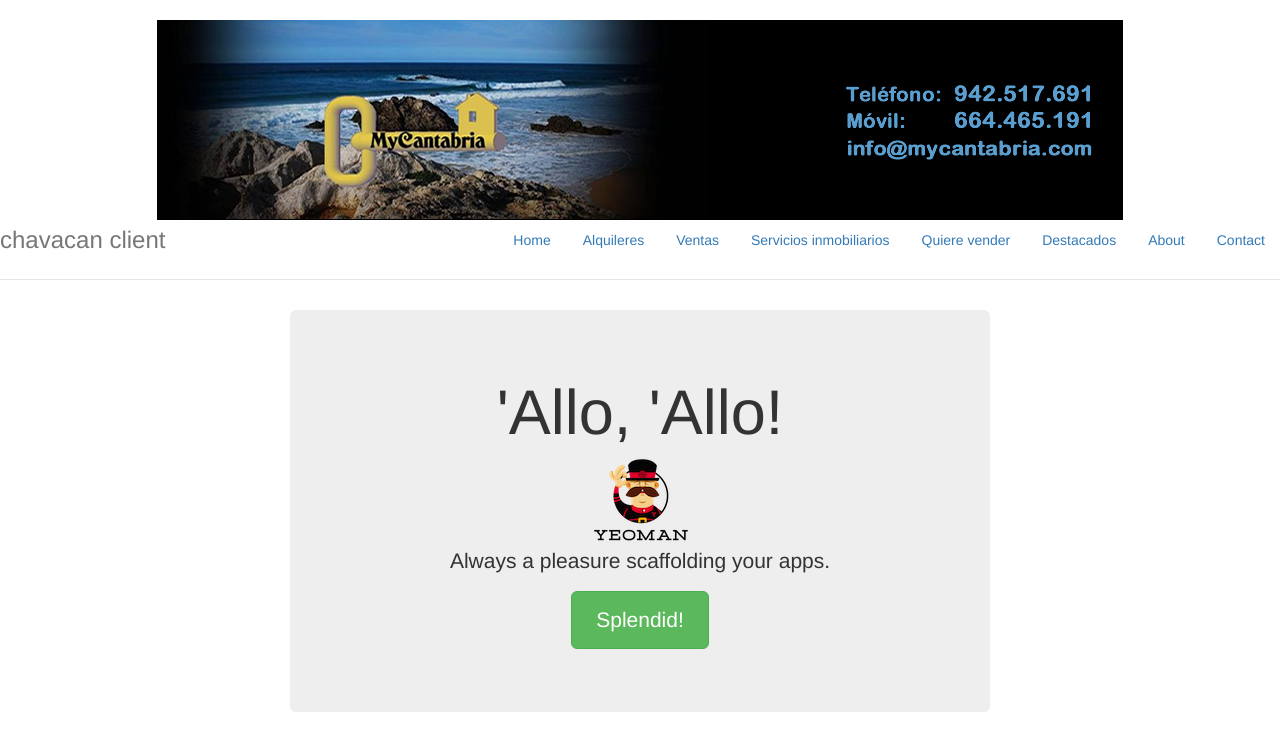
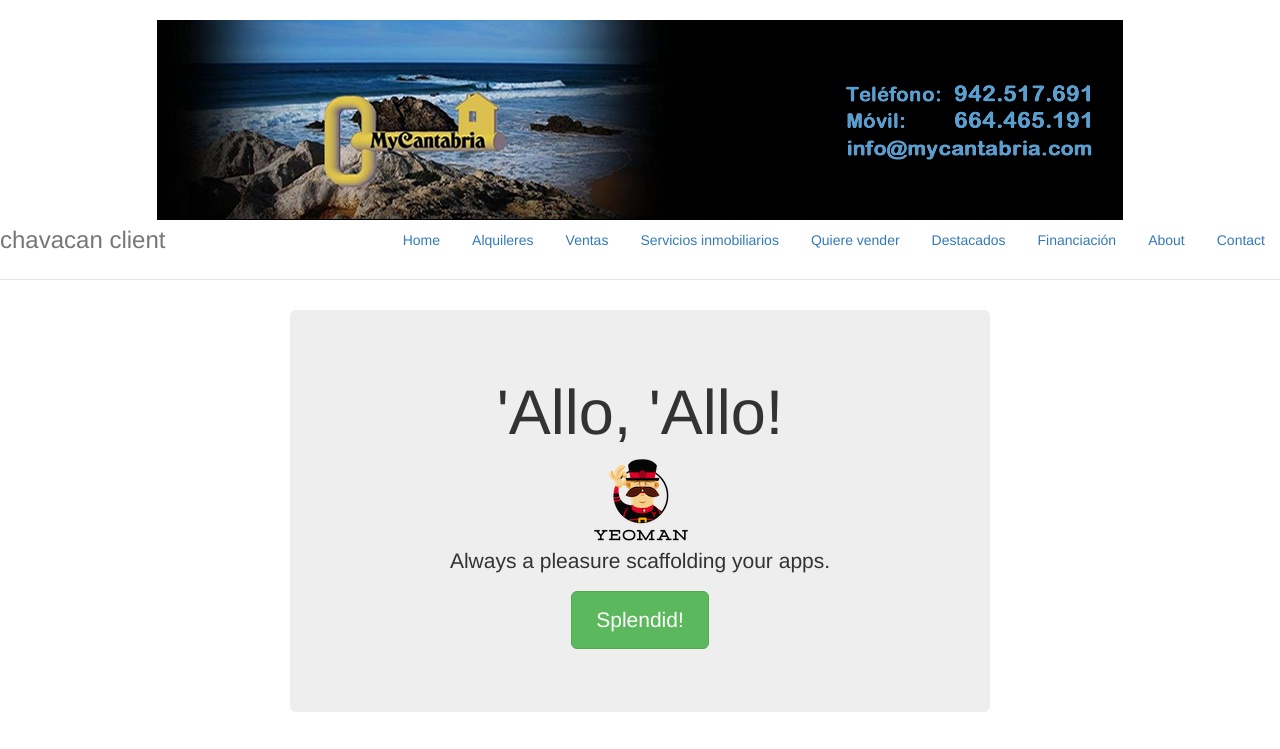
Before and after one commit to rchavarria/chavacan-client, a website: page app/index.html in a window 1280 px wide. Shown: the top 749 px of the page. Drawn offline with nearby package versions, Linux system fonts and the light colour scheme; some packages are replaced by stand-ins of ours; files that its build step writes are made by us from their sources.

Commit message:
add new tab 'financing'

```diff
--- a/app/index.html
+++ b/app/index.html
@@ -36,6 +36,7 @@
         <li ng-class="{active: isActive('/services')}"><a ng-href="#/services">Servicios inmobiliarios</a></li>
         <li ng-class="{active: isActive('/wanttosell')}"><a ng-href="#/wanttosell">Quiere vender</a></li>
         <li ng-class="{active: isActive('/highlights')}"><a ng-href="#/highlights">Destacados</a></li>
+        <li ng-class="{active: isActive('/financing')}"><a ng-href="#/financing">Financiación</a></li>
         <li ng-class="{active: isActive('/about')}"><a ng-href="#/about">About</a></li>
         <li ng-class="{active: isActive('/contact')}"><a ng-href="#/contact">Contact</a></li>
       </ul>
```
